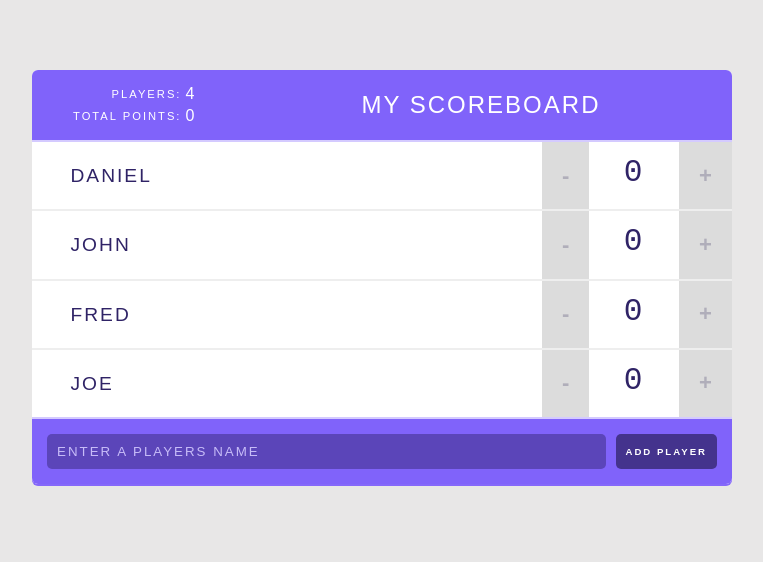
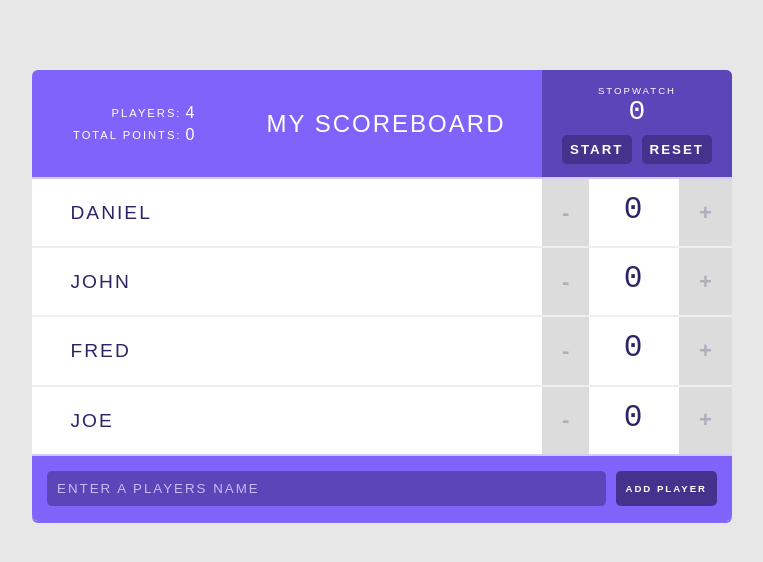
Before and after one commit to DanJClarke/react-tutorials, a React (Create React App) app in the folder scoreboard/: page / in a window 1280 px wide. Shown: the top 562 px of the page, without its empty margins (258-1021 px from the left). Built offline with nearby package versions, Linux system fonts and the light colour scheme.

Commit message:
Create stopwatch component and handle is running button state

```diff
--- a/scoreboard/src/components/Header.js
+++ b/scoreboard/src/components/Header.js
@@ -1,11 +1,13 @@
 import React from 'react';
 import Stats from './Stats';
+import Stopwatch from './Stopwatch';
 
 const Header = (props) => {
     return (
         <header>
             <Stats players={ props.players} />
             <h1>{ props.title }</h1>
+            <Stopwatch />
         </header>
     );
 }
--- /dev/null
+++ b/scoreboard/src/components/Stopwatch.js
@@ -0,0 +1,27 @@
+import React, { Component } from 'react';
+
+class Stopwatch extends Component {
+
+    state = {
+        isRunning: false
+    }
+
+    handleStopwatch = () => {
+        this.setState({
+            isRunning: !this.state.isRunning
+        });
+    }
+
+    render(){
+        return(
+            <div className="stopwatch">
+                <h2>Stopwatch</h2>
+                <span className="stopwatch-time">0</span>
+                <button onClick={ this.handleStopwatch } >{ this.state.isRunning ? 'Stop' : 'Start'  }</button>
+                <button>Reset</button>
+            </div>
+        )
+    }
+}
+
+export default Stopwatch;
```
